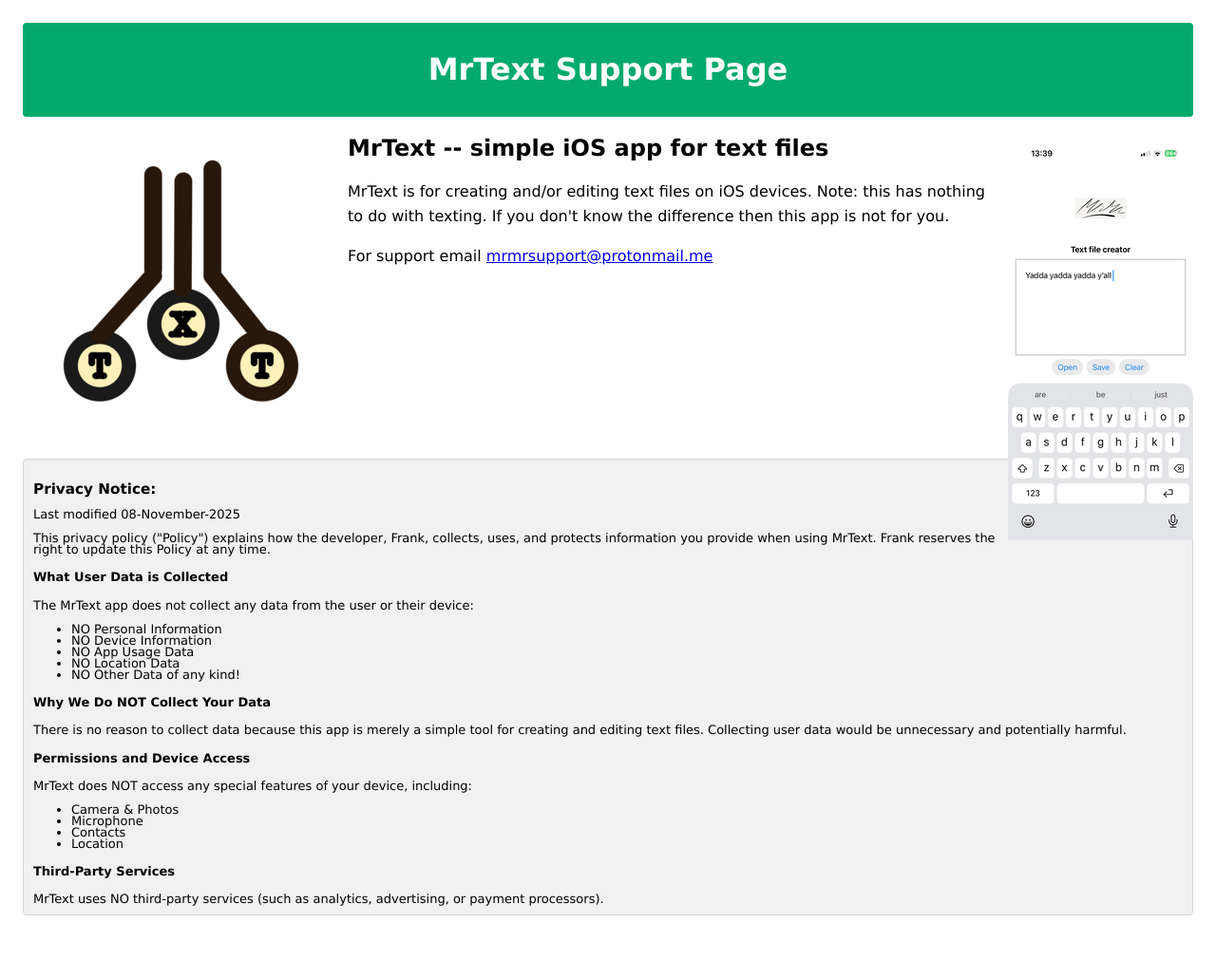
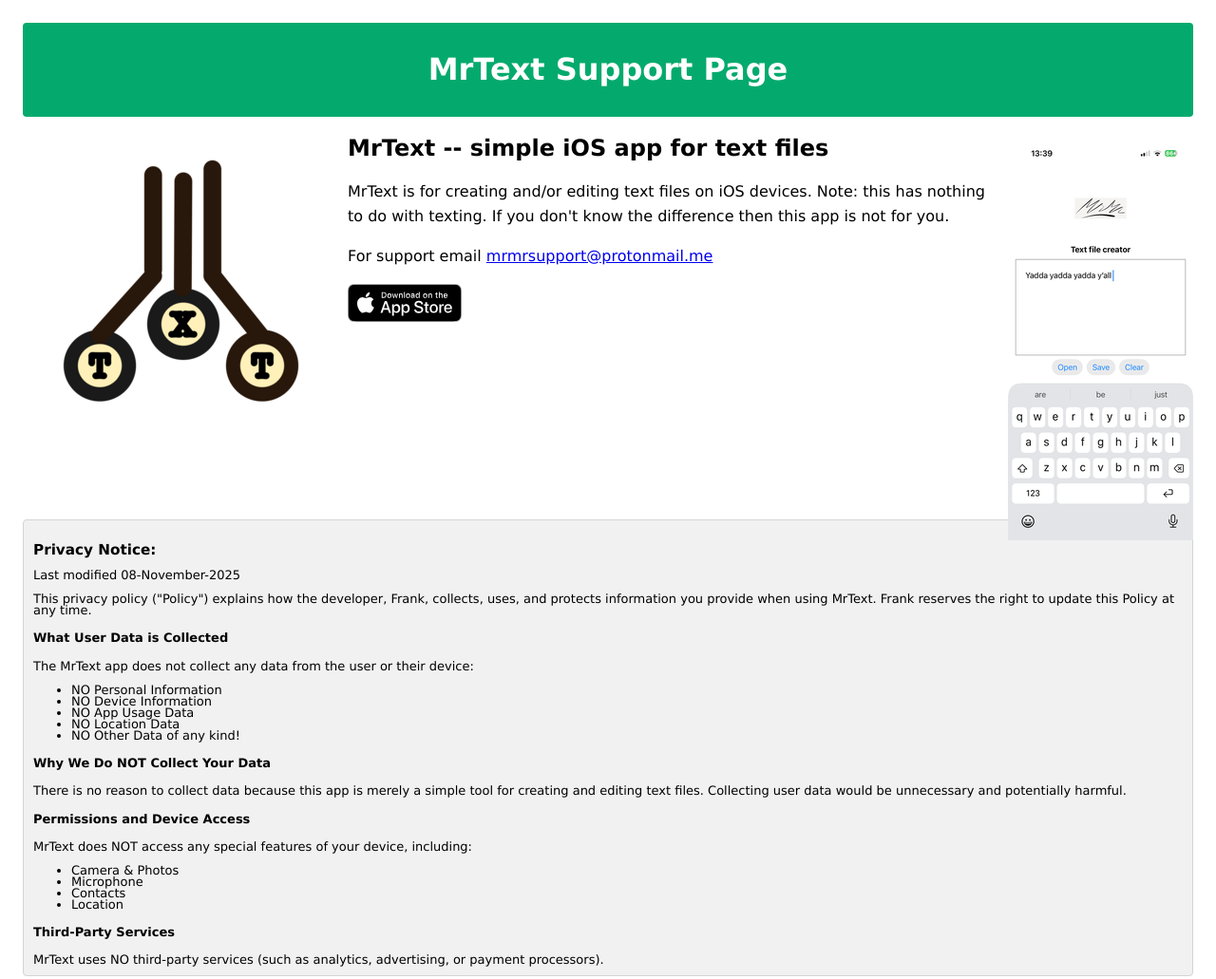
Before and after one commit to guestguestguestguest/mrtext.github.io, a plain HTML site: page index.html in a window 1280 px wide. Shown: the whole page at 95% size. Before the commit the page ends 988 px from the top, so only its background shows below. Drawn offline with Linux system fonts and the light colour scheme.

Commit message:
Add files via upload

```diff
--- a/index.html
+++ b/index.html
@@ -77,7 +77,11 @@
                 MrText is for creating and/or editing text files on iOS devices.  Note: this has nothing to do with texting.  If you don't know the difference then this app is not for you.
 		<p>
 		For support email <a href="mailto:mrmrsupport@proton.me?subject=mrText support issue">mrmrsupport@protonmail.me</a>
-		<p><p><p><p><p><p>
+		<p><p>
+		  <a href="https://apps.apple.com/us/app/mrtext/id6754807392">
+		  <img src="dlAppStoreLogo.svg" alt="App Store logo">
+		  </a>
+		<p><p><p><p>
 	    </div>
 	  </div>
 	  <div id="privacy">
```
Also changed, not shown: dlAppStoreLogo.svg (added).
